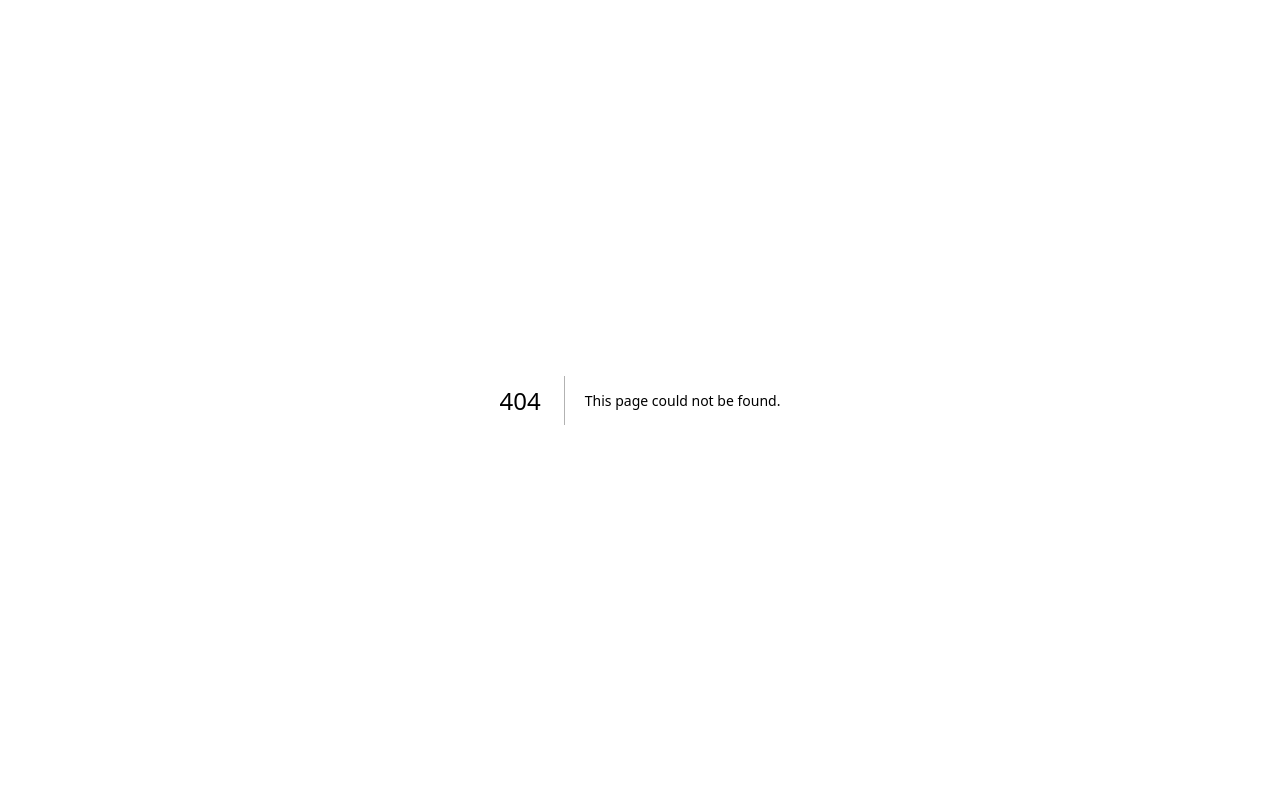
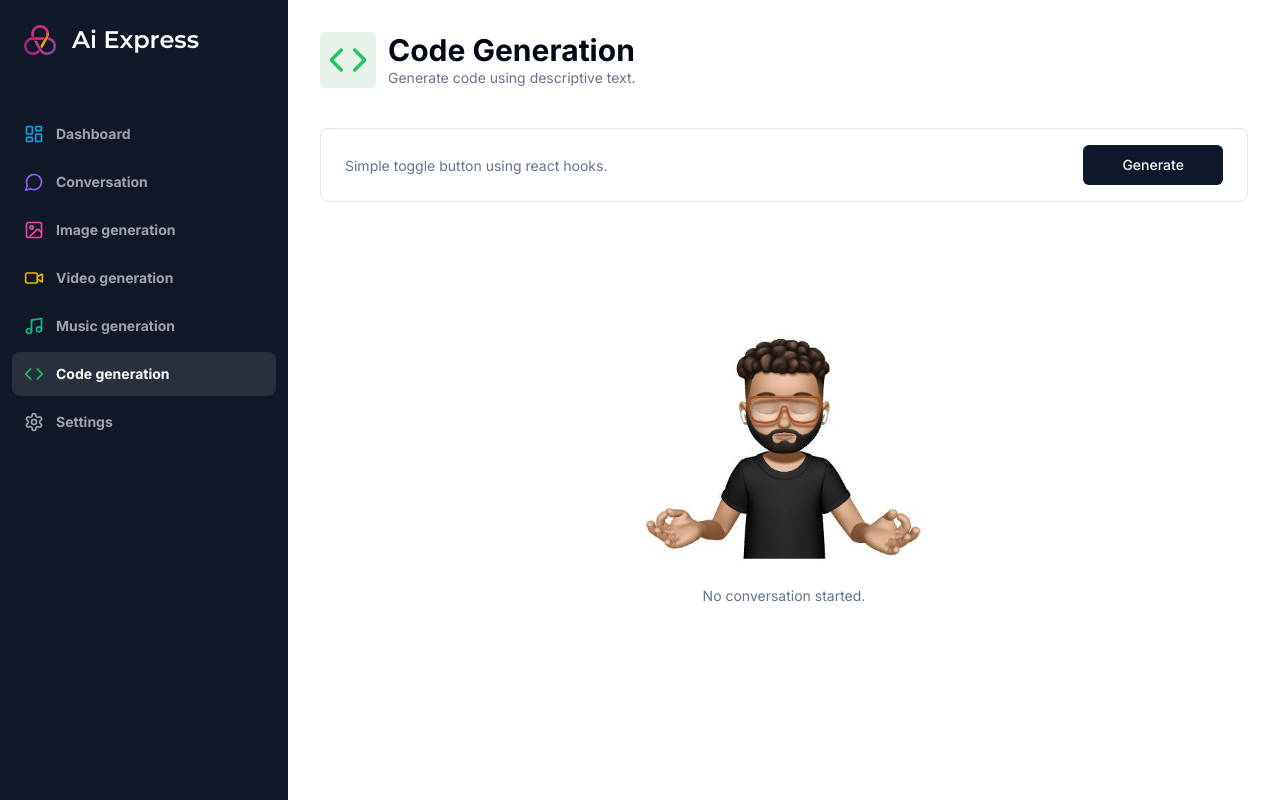
Before and after one commit to Yasssh-bombale/Ai-Express, a Next.js app: page /code in a window 1280 px wide. Before the commit this address had no page. Built offline with nearby package versions, Linux system fonts and the light colour scheme.

Commit message:
Complete Code geneation Page functionality

```diff
--- /dev/null
+++ b/app/(dashboard)/(routes)/code/constant.ts
@@ -0,0 +1,7 @@
+import * as z from "zod";
+
+export const formSchema = z.object({
+  prompt: z.string().min(1, {
+    message: "Prompt is required",
+  }),
+});
--- /dev/null
+++ b/app/(dashboard)/(routes)/code/page.tsx
@@ -0,0 +1,151 @@
+"use client";
+
+import * as z from "zod";
+import { useRouter } from "next/navigation";
+import Heading from "@/components/Heading";
+import { Code } from "lucide-react";
+import React, { useState } from "react";
+import axios from "axios";
+import { useForm } from "react-hook-form";
+import { formSchema } from "./constant";
+import { zodResolver } from "@hookform/resolvers/zod";
+import { Form, FormControl, FormField, FormItem } from "@/components/ui/form";
+import { Input } from "@/components/ui/input";
+import { Button } from "@/components/ui/button";
+import { ChatCompletionMessageParam } from "openai/resources/chat/completions";
+import Empty from "@/components/Empty";
+import Loader from "@/components/Loader";
+import { cn } from "@/lib/utils";
+import UserAvatar from "@/components/UserAvatar";
+import BotAvatar from "@/components/BotAvatar";
+import ReactMarkdown from "react-markdown";
+
+const CodePage = () => {
+  const router = useRouter();
+  const [messages, setMessages] = useState<ChatCompletionMessageParam[]>([]);
+
+  const form = useForm<z.infer<typeof formSchema>>({
+    resolver: zodResolver(formSchema),
+    defaultValues: {
+      prompt: "",
+    },
+  });
+
+  const isLoading = form.formState.isSubmitting;
+
+  const onSubmit = async (values: z.infer<typeof formSchema>) => {
+    try {
+      const userMessage: ChatCompletionMessageParam = {
+        role: "user",
+        content: values.prompt,
+      };
+      const newMessages = [...messages, userMessage];
+
+      const response = await axios.post("/api/conversation", {
+        messages: newMessages,
+      });
+
+      setMessages((current) => [...current, userMessage, response.data]);
+
+      form.reset(); // it will clear input after submiting prompt
+    } catch (error: any) {
+      console.log(error);
+    } finally {
+      router.refresh();
+    }
+  };
+
+  return (
+    <div>
+      <Heading
+        title="Code Generation"
+        description="Generate code using descriptive text."
+        icon={Code}
+        iconColor="text-green-500"
+        bgColor="bg-green-700/10"
+      />
+
+      <div className="px-4 lg:px-8">
+        <div>
+          <Form {...form}>
+            <form
+              onSubmit={form.handleSubmit(onSubmit)}
+              className="rounded-lg border w-full p-4 px-3 md:px-6  focus-within:shadow-sm  grid grid-cols-12 gap-2"
+            >
+              <FormField
+                name="prompt"
+                control={form.control}
+                render={({ field }) => (
+                  <FormItem className="col-span-12 lg:col-span-10">
+                    <FormControl className="m-0 p-0">
+                      <Input
+                        className="border-0 outline-none focus-visible:ring-0 focus-visible:ring-transparent"
+                        disabled={isLoading}
+                        placeholder="Simple toggle button using react hooks."
+                        {...field}
+                      />
+                    </FormControl>
+                  </FormItem>
+                )}
+              />
+              <Button
+                type="submit"
+                className="col-span-12 lg:col-span-2 w-full"
+                disabled={isLoading}
+              >
+                Generate
+              </Button>
+            </form>
+          </Form>
+        </div>
+
+        <div className="space-y-4 mt-4">
+          {isLoading && (
+            <div className="p-8 flex items-center justify-center rounded-lg bg-muted">
+              <Loader />
+            </div>
+          )}
+
+          {messages.length === 0 && !isLoading && (
+            <Empty label="No conversation started." />
+          )}
+          <div className="flex flex-col-reverse gap-y-4">
+            {messages.map((msg, index) => (
+              <div
+                key={index}
+                className={cn(
+                  "p-8 flex items-start gap-x-8 rounded-lg",
+                  msg.role === "user"
+                    ? "bg-white border border-black/10"
+                    : "bg-muted"
+                )}
+              >
+                {msg.role === "user" ? <UserAvatar /> : <BotAvatar />}
+                <ReactMarkdown
+                  components={{
+                    pre: ({ node, ...props }) => (
+                      <div className="overflow-auto w-full bg-[#1E293B] text-[#e8e7e7] my-2 rounded-lg p-2">
+                        <pre {...props} />
+                      </div>
+                    ),
+                    code: ({ node, ...props }) => (
+                      <code
+                        className="bg-yellow-300/30 rounded-md p-1 px-2"
+                        {...props}
+                      />
+                    ),
+                  }}
+                  className={"text-sm overflow-hidden leading-7"}
+                >
+                  {msg.content as string}
+                </ReactMarkdown>
+              </div>
+            ))}
+          </div>
+        </div>
+      </div>
+    </div>
+  );
+};
+
+export default CodePage;
--- /dev/null
+++ b/app/api/code/route.ts
@@ -0,0 +1,46 @@
+import { auth } from "@clerk/nextjs";
+import { NextResponse } from "next/server";
+import { OpenAI } from "openai";
+import { ChatCompletionMessageParam } from "openai/resources/chat/completions";
+
+const openai = new OpenAI({
+  apiKey: process.env.NEXT_PUBLIC_OPENAI_PARIK_APIKEY,
+});
+
+const instructionMessage: ChatCompletionMessageParam = {
+  role: "system",
+  content:
+    "You are a code generator. You must answer in markdown code snippets. Use code comments for explainations",
+};
+
+export async function POST(req: Request) {
+  try {
+    const { userId } = auth();
+    const body = await req.json();
+    const { messages } = body;
+
+    if (!userId) {
+      return new NextResponse("Unauthorized", { status: 401 });
+    }
+
+    if (!openai.apiKey) {
+      return new NextResponse("OpenAI API Key is not configured", {
+        status: 500,
+      });
+    }
+
+    if (!messages) {
+      return new NextResponse("Messages are required", { status: 400 });
+    }
+
+    const response = await openai.chat.completions.create({
+      model: "gpt-3.5-turbo",
+      messages: [instructionMessage, ...messages],
+    });
+
+    return NextResponse.json(response.choices[0].message);
+  } catch (error) {
+    console.log("[CODE_ERROR]", error);
+    return new NextResponse("Internal Error", { status: 500 });
+  }
+}
--- a/package.json
+++ b/package.json
@@ -24,6 +24,7 @@
     "react": "^18",
     "react-dom": "^18",
     "react-hook-form": "^7.51.2",
+    "react-markdown": "^9.0.1",
     "tailwind-merge": "^2.2.2",
     "tailwindcss-animate": "^1.0.7",
     "zod": "^3.22.4"
```
Also changed, not shown: 1 other file (tests, documents, lock files or other folders).
